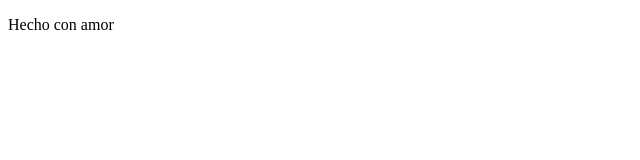
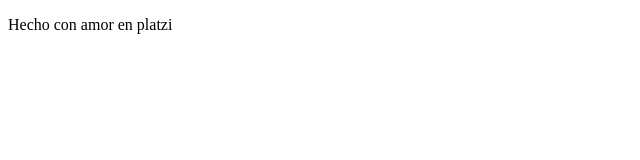
Before and after one commit to leonardcad02/Caudales, a plain HTML site: page index.html in a window 1280 px wide. Shown: the full height of the page, 0-640 px from the left. Drawn offline with Linux system fonts and the light colour scheme.

Commit message:
Se agrego texto en el foooter

```diff
--- a/index.html
+++ b/index.html
@@ -12,7 +12,7 @@
 
     </header>
     <footer>
-        <p>Hecho con amor</p>
+        <p>Hecho con amor en platzi</p>
     </footer>
 </body>
 </html>
```
